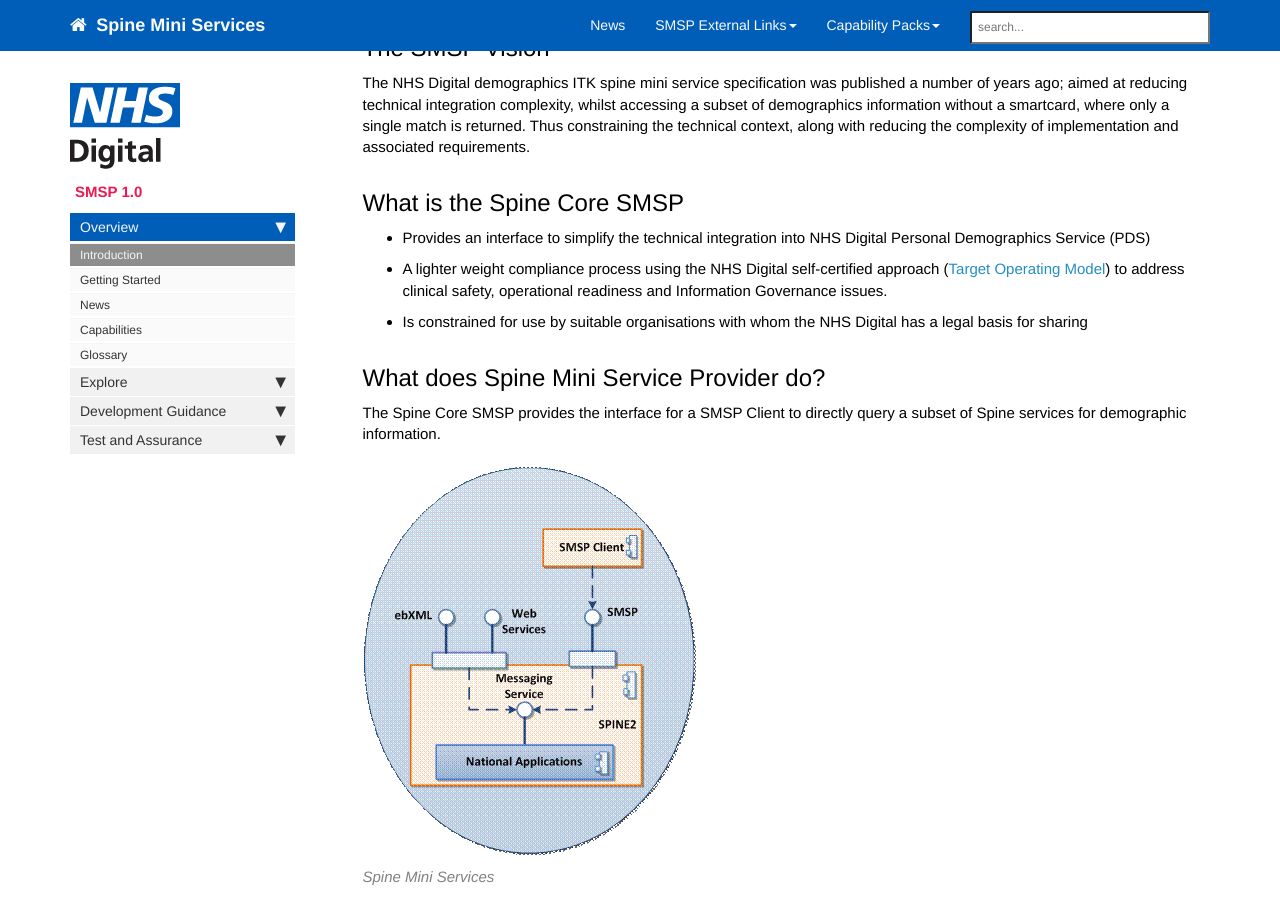
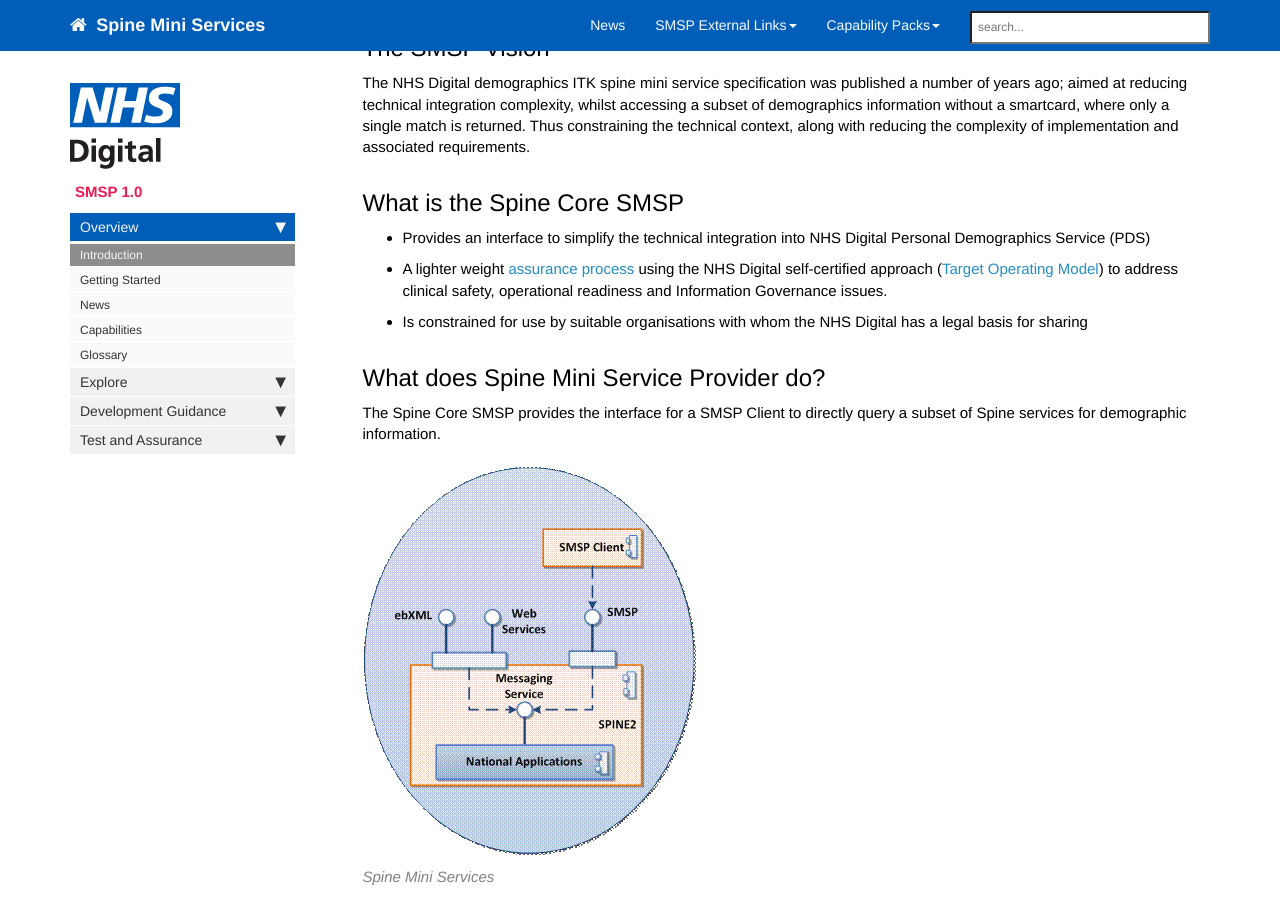
Before and after one commit to dobsonrd/smsp, a Jekyll site: the page built from index.md, in a window 1280 px wide and 900 px high, scrolled down 307 px. Built offline with Jekyll 4.4.1, drawn with Linux system fonts in a browser that asks for light colours; nearby versions of some CDN libraries; comment, search, counter and statistics services are not loaded.

Commit message:
Update index.md

```diff
--- a/index.md
+++ b/index.md
@@ -15,7 +15,7 @@ The NHS Digital demographics ITK spine mini service specification was published
 
 ## What is the Spine Core SMSP
 * Provides an interface to simplify the technical integration into NHS Digital Personal Demographics Service (PDS)
-* A lighter weight compliance process using the NHS Digital self-certified approach ([Target Operating Model](smsp_tom.html)) to address clinical safety, operational readiness and Information Governance issues.
+* A lighter weight [assurance process](smsp_assurance_overview.html) using the NHS Digital self-certified approach ([Target Operating Model](smsp_tom.html)) to address clinical safety, operational readiness and Information Governance issues.
 * Is constrained for use by suitable organisations with whom the NHS Digital has a legal basis for sharing
 
 ## What does Spine Mini Service Provider do?
```
